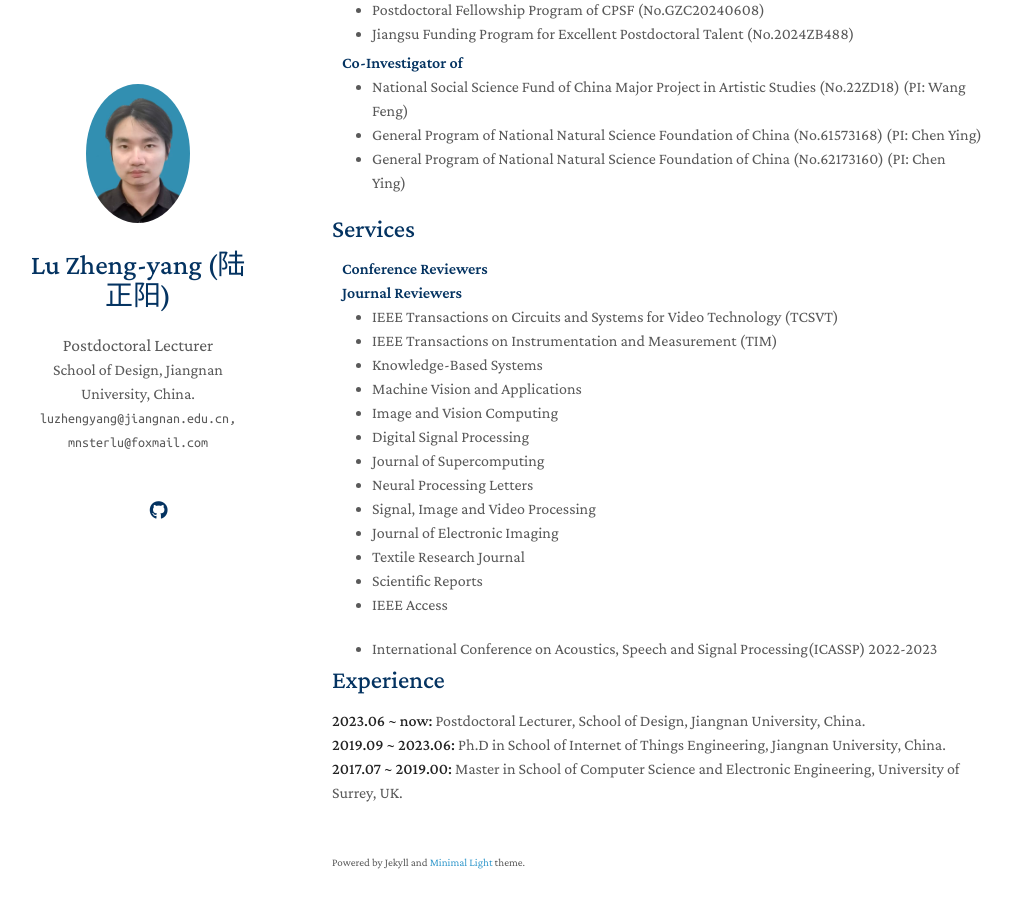
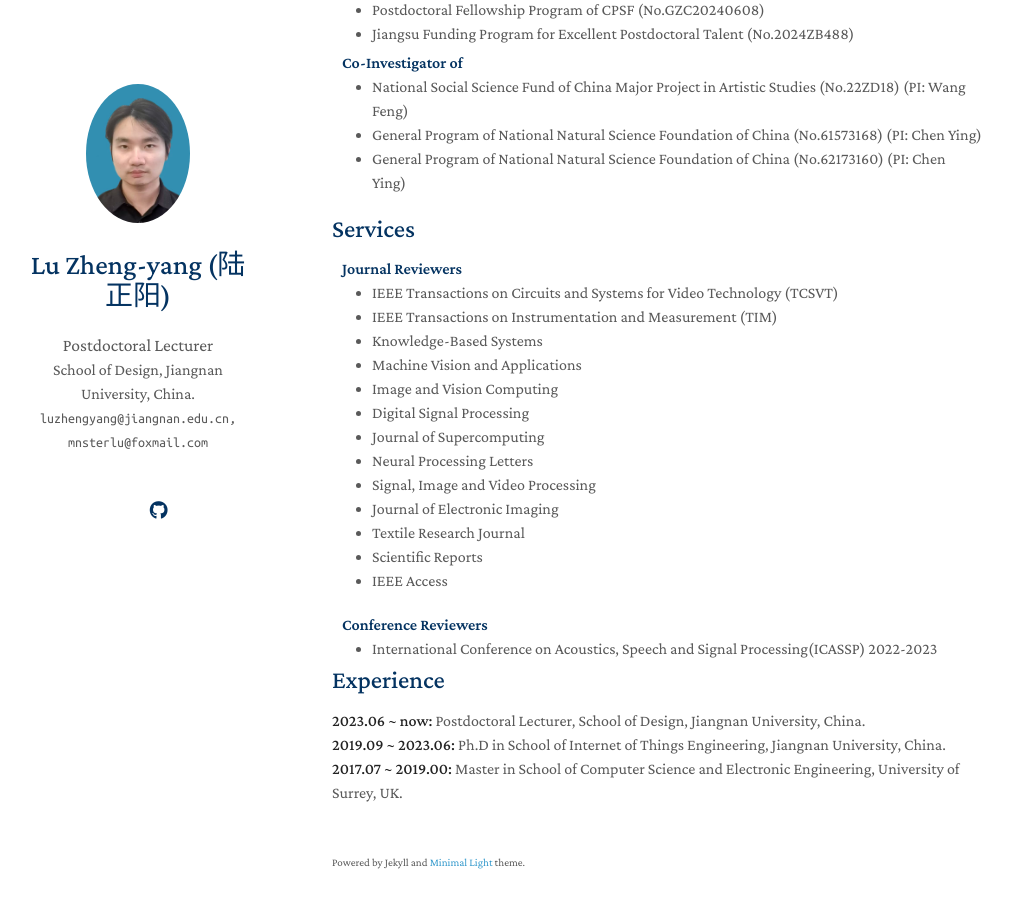
Before and after one commit to Mnster00/Lu.github.io, a Jekyll site: the page built from index.md, in a window 1280 px wide and 900 px high, scrolled down 821 px. Shown: the whole window, without its empty margins (138-1150 px from the left). Built offline with Jekyll 4.4.1, drawn with Linux system fonts in a browser that asks for light colours; a style sheet for code colours, icons or effects is not loaded; our own code applies the rules of GitHub Pages for plain Markdown files; some of the changed lines change nothing that is shown.

Commit message:
Update services.md

```diff
--- a/_includes/services.md
+++ b/_includes/services.md
@@ -1,6 +1,6 @@
 ## Services
 
-<h4 style="margin:0 10px 0;">Conference Reviewers</h4>
+
 
 
 
@@ -22,6 +22,8 @@
   <li>IEEE Access</li>
 </ul>
 
+<h4 style="margin:0 10px 0;">Conference Reviewers</h4>
+
 <ul style="margin:0 0 5px;">
   <li>International Conference on Acoustics, Speech and Signal Processing(ICASSP) 2022-2023</li>
 </ul>
```
